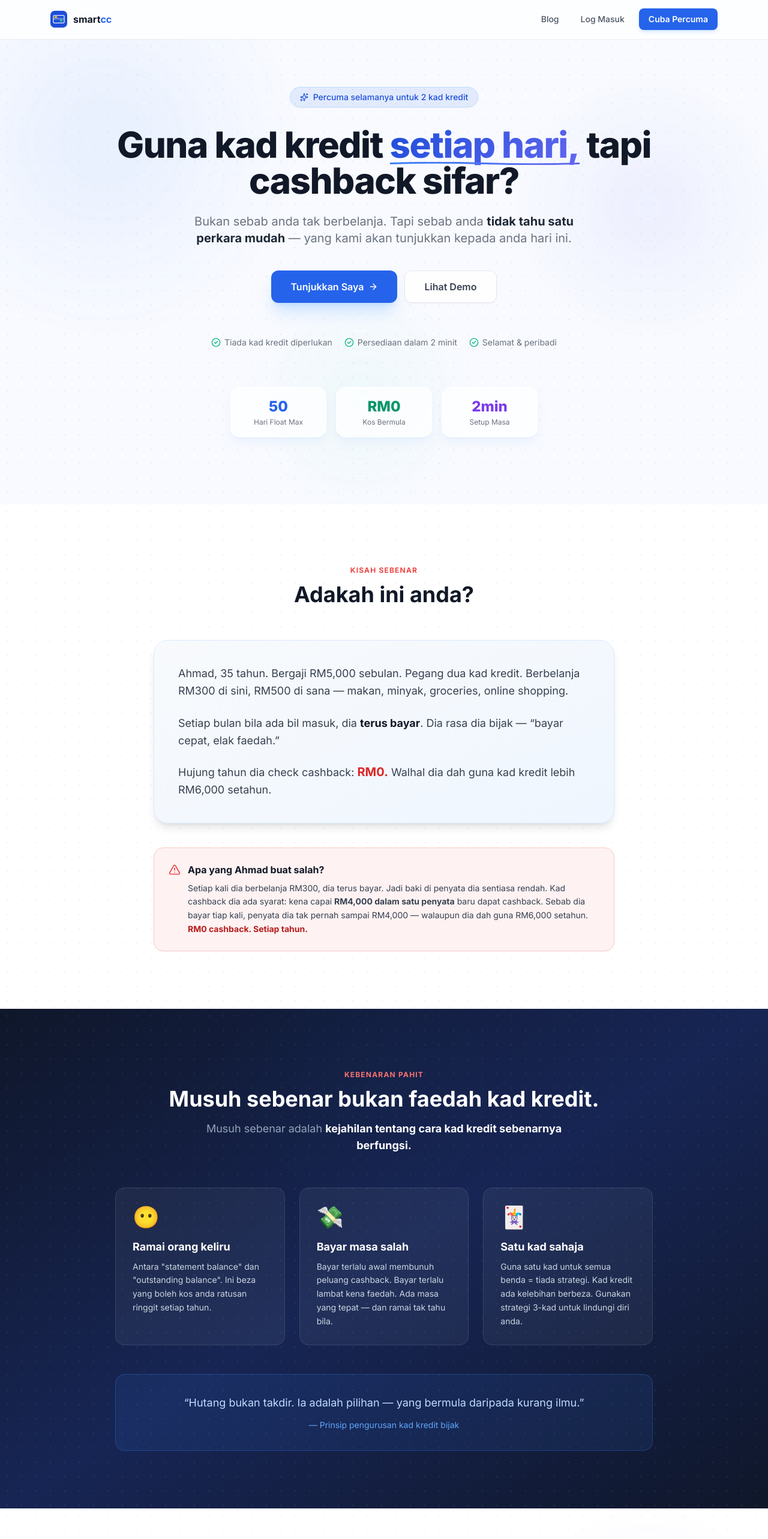
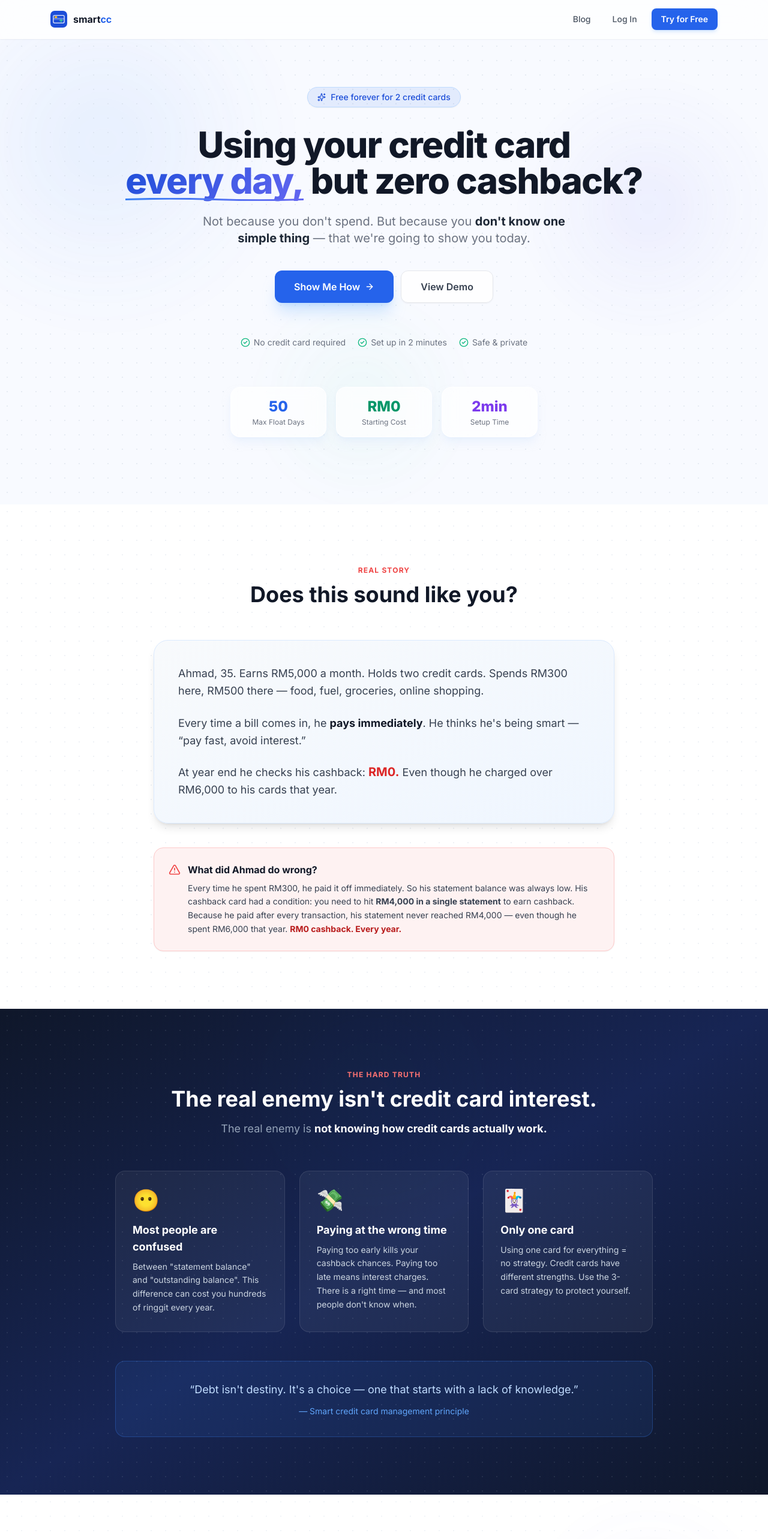
Before and after one commit to stackx-digital/smartcc, a Next.js app: page / in a window 1280 px wide. Shown: the top 2566 px of the page at 60% size. Built offline with nearby package versions, Linux system fonts and the light colour scheme; no server answers.

Commit message:
Translate sales landing page to English
https://claude.ai/code/session_01UDoF4rPKdkTJJd1WcCa5E2

```diff
--- a/app/page.tsx
+++ b/app/page.tsx
@@ -18,10 +18,10 @@ export default function LandingPage() {
               Blog
             </Link>
             <Link href="/auth/login" className="text-sm font-medium text-gray-600 hover:text-gray-900 hidden sm:block px-3 py-1.5 rounded-lg hover:bg-gray-100 transition-colors">
-              Log Masuk
+              Log In
             </Link>
             <Link href="/auth/register" className="text-sm font-semibold bg-blue-600 text-white px-4 py-2 rounded-lg hover:bg-blue-700 transition-all shadow-md shadow-blue-200/60">
-              Cuba Percuma
+              Try for Free
             </Link>
           </div>
         </div>
@@ -37,13 +37,13 @@ export default function LandingPage() {
         <div className="relative max-w-4xl mx-auto text-center">
           <div className="inline-flex items-center gap-2 px-4 py-1.5 rounded-full bg-blue-600/10 border border-blue-200 text-blue-700 text-sm font-medium mb-8 shadow-sm">
             <Sparkles className="h-3.5 w-3.5" />
-            Percuma selamanya untuk 2 kad kredit
+            Free forever for 2 credit cards
           </div>
 
           <h1 className="text-4xl sm:text-5xl md:text-6xl font-extrabold text-gray-900 leading-[1.1] mb-6 tracking-tight">
-            Guna kad kredit{' '}
+            Using your credit card{' '}
             <span className="relative inline-block">
-              <span className="gradient-text">setiap hari,</span>
+              <span className="gradient-text">every day,</span>
               <svg className="absolute -bottom-1 left-0 w-full" height="5" viewBox="0 0 300 5" fill="none" preserveAspectRatio="none">
                 <path d="M0 2.5 Q75 0 150 2.5 Q225 5 300 2.5" stroke="url(#ug)" strokeWidth="3" strokeLinecap="round" fill="none"/>
                 <defs>
@@ -54,13 +54,13 @@ export default function LandingPage() {
                 </defs>
               </svg>
             </span>{' '}
-            tapi cashback sifar?
+            but zero cashback?
           </h1>
 
           <p className="text-lg sm:text-xl text-gray-500 mb-10 max-w-2xl mx-auto leading-relaxed">
-            Bukan sebab anda tak berbelanja. Tapi sebab anda{' '}
-            <strong className="text-gray-800">tidak tahu satu perkara mudah</strong>{' '}
-            — yang kami akan tunjukkan kepada anda hari ini.
+            Not because you don&apos;t spend. But because you{' '}
+            <strong className="text-gray-800">don&apos;t know one simple thing</strong>{' '}
+            — that we&apos;re going to show you today.
           </p>
 
           <div className="flex flex-col sm:flex-row gap-3 justify-center mb-14">
@@ -68,18 +68,18 @@ export default function LandingPage() {
               href="/auth/register"
               className="inline-flex items-center justify-center gap-2 px-8 py-3.5 rounded-xl bg-blue-600 text-white font-semibold text-base hover:bg-blue-700 transition-all shadow-xl shadow-blue-300/40 hover:shadow-blue-400/40 hover:-translate-y-0.5"
             >
-              Tunjukkan Saya <ArrowRight className="h-4 w-4" />
+              Show Me How <ArrowRight className="h-4 w-4" />
             </Link>
             <Link
               href="/dashboard"
               className="inline-flex items-center justify-center gap-2 px-8 py-3.5 rounded-xl border border-gray-200 bg-white/80 text-gray-700 font-semibold text-base hover:bg-white hover:border-gray-300 transition-all shadow-sm backdrop-blur"
             >
-              Lihat Demo
+              View Demo
             </Link>
           </div>
 
           <div className="flex flex-wrap items-center justify-center gap-5 text-sm text-gray-500">
-            {['Tiada kad kredit diperlukan', 'Persediaan dalam 2 minit', 'Selamat & peribadi'].map(t => (
+            {['No credit card required', 'Set up in 2 minutes', 'Safe & private'].map(t => (
               <div key={t} className="flex items-center gap-1.5">
                 <CheckCircle2 className="h-4 w-4 text-emerald-500 flex-shrink-0" />
                 {t}
@@ -89,9 +89,9 @@ export default function LandingPage() {
 
           <div className="mt-16 grid grid-cols-3 gap-4 max-w-lg mx-auto">
             {[
-              { value: '50', label: 'Hari Float Max', color: 'text-blue-600' },
-              { value: 'RM0', label: 'Kos Bermula', color: 'text-emerald-600' },
-              { value: '2min', label: 'Setup Masa', color: 'text-violet-600' },
+              { value: '50', label: 'Max Float Days', color: 'text-blue-600' },
+              { value: 'RM0', label: 'Starting Cost', color: 'text-emerald-600' },
+              { value: '2min', label: 'Setup Time', color: 'text-violet-600' },
             ].map(s => (
               <div key={s.label} className="glass-card rounded-2xl p-4 shadow-lg shadow-blue-100/50">
                 <div className={`text-2xl font-extrabold ${s.color}`}>{s.value}</div>
@@ -107,23 +107,23 @@ export default function LandingPage() {
         <div className="absolute inset-0 bg-dot-pattern opacity-30" />
         <div className="relative max-w-3xl mx-auto">
           <div className="text-center mb-14">
-            <span className="inline-block text-xs font-bold uppercase tracking-widest text-red-500 mb-3">Kisah Sebenar</span>
-            <h2 className="text-3xl sm:text-4xl font-bold mb-4">Adakah ini anda?</h2>
+            <span className="inline-block text-xs font-bold uppercase tracking-widest text-red-500 mb-3">Real Story</span>
+            <h2 className="text-3xl sm:text-4xl font-bold mb-4">Does this sound like you?</h2>
           </div>
 
           {/* Story card */}
           <div className="rounded-3xl bg-gradient-to-br from-slate-50 to-blue-50 border border-blue-100 p-8 sm:p-10 shadow-lg mb-10">
             <p className="text-lg text-gray-700 leading-relaxed mb-6">
-              Ahmad, 35 tahun. Bergaji RM5,000 sebulan. Pegang dua kad kredit.
-              Berbelanja RM300 di sini, RM500 di sana — makan, minyak, groceries, online shopping.
+              Ahmad, 35. Earns RM5,000 a month. Holds two credit cards.
+              Spends RM300 here, RM500 there — food, fuel, groceries, online shopping.
             </p>
             <p className="text-lg text-gray-700 leading-relaxed mb-6">
-              Setiap bulan bila ada bil masuk, dia <strong className="text-gray-900">terus bayar</strong>.
-              Dia rasa dia bijak — &ldquo;bayar cepat, elak faedah.&rdquo;
+              Every time a bill comes in, he <strong className="text-gray-900">pays immediately</strong>.
+              He thinks he&apos;s being smart — &ldquo;pay fast, avoid interest.&rdquo;
             </p>
             <p className="text-lg text-gray-700 leading-relaxed">
-              Hujung tahun dia check cashback: <strong className="text-red-600 text-xl">RM0.</strong>{' '}
-              Walhal dia dah guna kad kredit lebih RM6,000 setahun.
+              At year end he checks his cashback: <strong className="text-red-600 text-xl">RM0.</strong>{' '}
+              Even though he charged over RM6,000 to his cards that year.
             </p>
           </div>
 
@@ -132,12 +132,12 @@ export default function LandingPage() {
             <div className="flex gap-3">
               <AlertTriangle className="h-5 w-5 text-red-500 flex-shrink-0 mt-0.5" />
               <div>
-                <p className="font-bold text-gray-900 mb-2">Apa yang Ahmad buat salah?</p>
+                <p className="font-bold text-gray-900 mb-2">What did Ahmad do wrong?</p>
                 <p className="text-gray-700 text-sm leading-relaxed">
-                  Setiap kali dia berbelanja RM300, dia terus bayar. Jadi baki di penyata dia sentiasa rendah.
-                  Kad cashback dia ada syarat: kena capai <strong>RM4,000 dalam satu penyata</strong> baru dapat cashback.
-                  Sebab dia bayar tiap kali, penyata dia tak pernah sampai RM4,000 — walaupun dia dah guna RM6,000 setahun.{' '}
-                  <strong className="text-red-700">RM0 cashback. Setiap tahun.</strong>
+                  Every time he spent RM300, he paid it off immediately. So his statement balance was always low.
+                  His cashback card had a condition: you need to hit <strong>RM4,000 in a single statement</strong> to earn cashback.
+                  Because he paid after every transaction, his statement never reached RM4,000 — even though he spent RM6,000 that year.{' '}
+                  <strong className="text-red-700">RM0 cashback. Every year.</strong>
                 </p>
               </div>
             </div>
@@ -152,12 +152,12 @@ export default function LandingPage() {
 
         <div className="relative max-w-4xl mx-auto">
           <div className="text-center mb-14">
-            <span className="inline-block text-xs font-bold uppercase tracking-widest text-red-400 mb-3">Kebenaran Pahit</span>
+            <span className="inline-block text-xs font-bold uppercase tracking-widest text-red-400 mb-3">The Hard Truth</span>
             <h2 className="text-3xl sm:text-4xl font-bold text-white mb-4">
-              Musuh sebenar bukan faedah kad kredit.
+              The real enemy isn&apos;t credit card interest.
             </h2>
             <p className="text-slate-400 text-lg max-w-2xl mx-auto">
-              Musuh sebenar adalah <strong className="text-white">kejahilan tentang cara kad kredit sebenarnya berfungsi.</strong>
+              The real enemy is <strong className="text-white">not knowing how credit cards actually work.</strong>
             </p>
           </div>
 
@@ -165,18 +165,18 @@ export default function LandingPage() {
             {[
               {
                 icon: '😶',
-                title: 'Ramai orang keliru',
-                desc: 'Antara "statement balance" dan "outstanding balance". Ini beza yang boleh kos anda ratusan ringgit setiap tahun.',
+                title: 'Most people are confused',
+                desc: 'Between "statement balance" and "outstanding balance". This difference can cost you hundreds of ringgit every year.',
               },
               {
                 icon: '💸',
-                title: 'Bayar masa salah',
-                desc: 'Bayar terlalu awal membunuh peluang cashback. Bayar terlalu lambat kena faedah. Ada masa yang tepat — dan ramai tak tahu bila.',
+                title: 'Paying at the wrong time',
+                desc: 'Paying too early kills your cashback chances. Paying too late means interest charges. There is a right time — and most people don\'t know when.',
               },
               {
                 icon: '🃏',
-                title: 'Satu kad sahaja',
-                desc: 'Guna satu kad untuk semua benda = tiada strategi. Kad kredit ada kelebihan berbeza. Gunakan strategi 3-kad untuk lindungi diri anda.',
+                title: 'Only one card',
+                desc: 'Using one card for everything = no strategy. Credit cards have different strengths. Use the 3-card strategy to protect yourself.',
               },
             ].map((item, i) => (
               <div key={i} className="rounded-2xl bg-white/5 border border-white/10 p-7 hover:bg-white/10 transition-colors">
@@ -189,9 +189,9 @@ export default function LandingPage() {
 
           <div className="mt-12 rounded-2xl border border-blue-500/30 bg-blue-500/10 p-8 text-center">
             <p className="text-blue-200 text-lg leading-relaxed">
-              &ldquo;Hutang bukan takdir. Ia adalah pilihan — yang bermula daripada kurang ilmu.&rdquo;
+              &ldquo;Debt isn&apos;t destiny. It&apos;s a choice — one that starts with a lack of knowledge.&rdquo;
             </p>
-            <p className="text-blue-400 text-sm mt-3">— Prinsip pengurusan kad kredit bijak</p>
+            <p className="text-blue-400 text-sm mt-3">— Smart credit card management principle</p>
           </div>
         </div>
       </section>
@@ -202,8 +202,8 @@ export default function LandingPage() {
         <div className="mesh-blob-2 top-0 right-0 opacity-40" />
         <div className="relative max-w-3xl mx-auto">
           <div className="text-center mb-12">
-            <span className="inline-block text-xs font-bold uppercase tracking-widest text-blue-600 mb-3">Penyelesaian</span>
-            <h2 className="text-3xl sm:text-4xl font-bold mb-4">Apa itu "Float" — dan kenapa ia penting?</h2>
+            <span className="inline-block text-xs font-bold uppercase tracking-widest text-blue-600 mb-3">The Solution</span>
+            <h2 className="text-3xl sm:text-4xl font-bold mb-4">What is "Float" — and why does it matter?</h2>
           </div>
 
           <div className="space-y-6">
```
